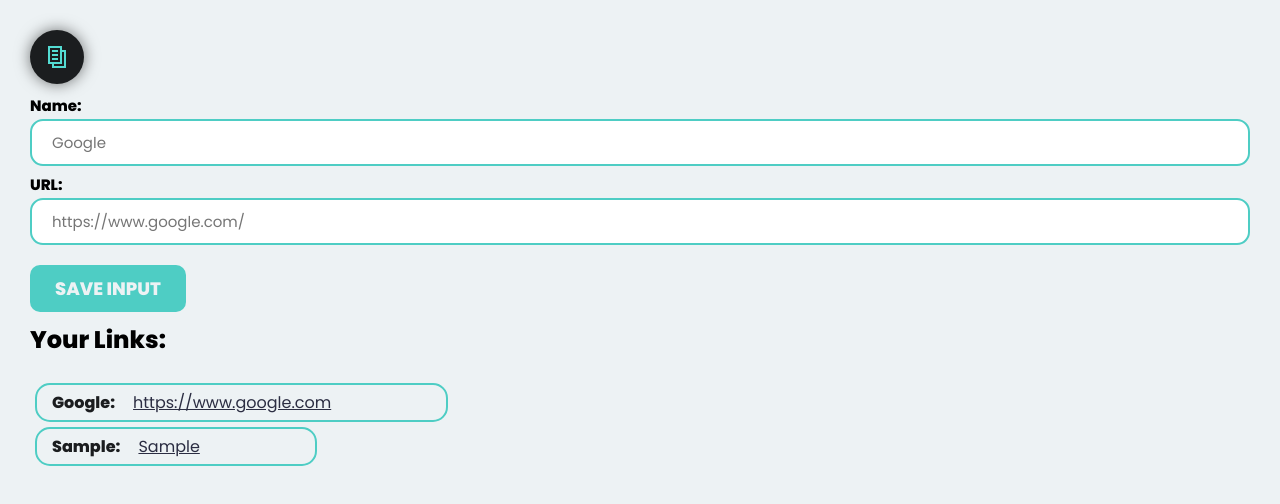
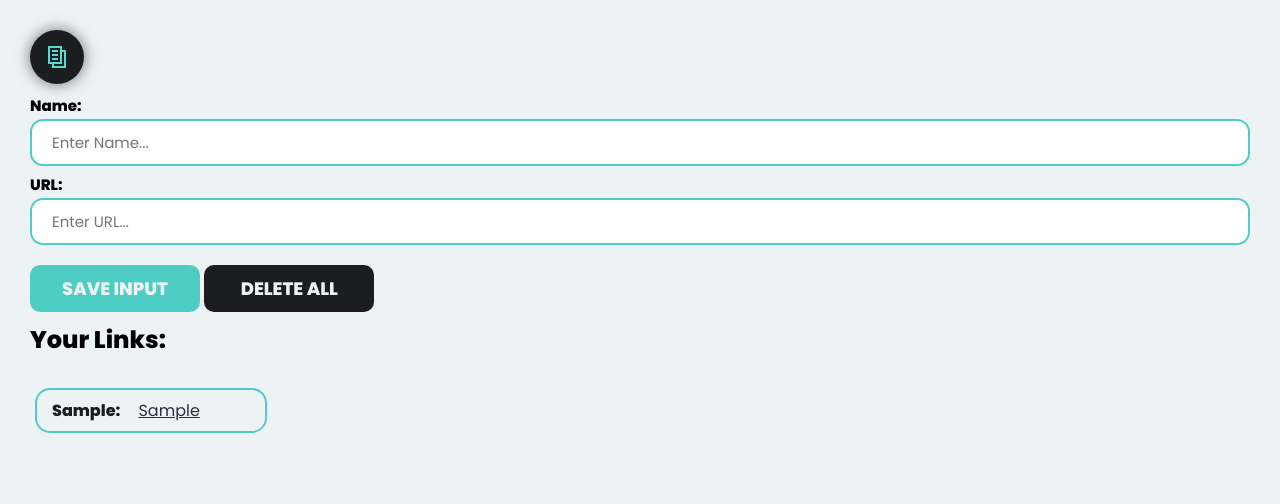
Before and after one commit to FilipBalaban/link-saver-extension, a plain HTML site: page index.html in a window 1280 px wide. Both pictures are taken after typing "Sample", "Sample" into the empty fields and a click on the button "SAVE INPUT". Drawn offline with Linux system fonts and the light colour scheme.

Commit message:
refactoring code & adding local storage

```diff
--- a/index.html
+++ b/index.html
@@ -4,7 +4,7 @@
     <meta charset="UTF-8">
     <meta http-equiv="X-UA-Compatible" content="IE=edge">
     <meta name="viewport" content="width=device-width, initial-scale=1.0">
-    <title>Document</title>
+    <title>Link Saver</title>
 
     <!-- Css -->
     <link rel="stylesheet" href="styles.css">
@@ -40,24 +40,27 @@
     <!-- Name Input -->
     <div class="input-box">
         <h4>Name:</h4>
-        <input type="text" id="name-input-el" placeholder="Google">
+        <input type="text" id="name-input" placeholder="Enter Name...">
     </div>
 
     <!-- Url Input -->
     <div class="input-box">
         <h4>URL:</h4>
-        <input type="text" id="url-input-el"  placeholder="https://www.google.com/">
+        <input type="text" id="url-input"  placeholder="Enter URL...">
     </div>
 
     <!-- Save Input Btn -->
     <button id="save-input-btn">SAVE INPUT</button>
+
+    <!-- Delete All Btn -->
+    <button id="delete-btn">DELETE ALL</button>
 
     <h2>Your Links:</h2>
 
     <!-- Links Tab - Ul -->
     <ul class="links-tab" id="ul-el">
         <li>Google:
-            <a href="https://www.microsoft.com">https://www.google.com</a>
+            <a href="https://www.google.com/" target="_blank">https://www.google.com</a>
         </li>
     </ul>
 
--- a/index.js
+++ b/index.js
@@ -1,50 +1,64 @@
-const nameEl = document.querySelector("#name-input-el")
-const urlEl = document.querySelector("#url-input-el")
+const nameInput = document.getElementById("name-input")
+const urlInput = document.getElementById("url-input")
+const saveInputBtn = document.getElementById("save-input-btn")
+const deleteBtn = document.getElementById("delete-btn")
+// const deleteTabBtn = document.getElementById("delete-tab-btn")
+const ulEl = document.getElementById("ul-el") // Unordered List
 
-const saveInputBtn = document.querySelector("#save-input-btn")
-const ulEl = document.querySelector("#ul-el")
+let myNames = []
+let myLinks = []
 
-let nameInput = []
-let urlInput = []
+let namesFromLocalStorage = JSON.parse( localStorage.getItem("Names") )
+let linksFromLocalStorage = JSON.parse( localStorage.getItem("Links") )
 
-let fullInput = {nameInput, urlInput}
 
-// Save input BTN
-saveInputBtn.addEventListener("click", function () {
-    if (nameEl.value === "" && urlEl.value === "") {
-        saveInputBtn.innerHTML = ` Enter Valid Input`
-    } else {
 
-        saveInputBtn.innerHTML = ` SAVE INPUT `
-        // Name Input
-    nameInput.push(nameEl.value)
-    nameEl.value = ""
-
-    // URL Input
-    urlInput.push(urlEl.value)
-    urlEl.value = ""
-
+if (namesFromLocalStorage && linksFromLocalStorage) {
+    myNames = namesFromLocalStorage
+    myLinks = linksFromLocalStorage
     render()
 }
 
 
-})
+// Save Input btn clicked
+saveInputBtn.onclick = function () {
+
+
+    if (nameInput.value  === ""  || urlInput.value === "") {
+        saveInputBtn.innerHTML = "Enter valid input in both fields"
+
+    } else {
+        saveInputBtn.innerHTML = "SAVE INPUT"
+
+        myNames.push(nameInput.value)
+        nameInput.value = ""
+        localStorage.setItem("Names", JSON.stringify(myNames) )
+
+
+        myLinks.push(urlInput.value)
+        urlInput.value = ""
+        localStorage.setItem("Links", JSON.stringify(myLinks) )
+
+        render()
+    }
+}
 
 // Render
 function render() {
     let listItems = ""
-
-        for (let i = 0; i < nameInput.length; i++) {
-
-            listItems += `
-                <li>${nameInput}:
-                <a href='${urlInput}'>${urlInput}</a>
+    for (let i = 0; i < myLinks.length; i++) {
+        listItems += ` <li>${myNames[i]}:
+        <a href="${myLinks[i]}" target="_blank">
+        ${myLinks[i]}</a>
         </li>
         `
-            nameInput = []
-            urlInput = []
-            ulEl.innerHTML += listItems
+    }
+    ulEl.innerHTML = listItems
 }
 
 
+// Delete Button
+deleteBtn.onclick = function () {
+    localStorage.clear()
+    location.reload()
 }
--- a/styles.css
+++ b/styles.css
@@ -57,9 +57,24 @@ button {
     border-radius: 10px;
 
     margin: 15px 0 5px;
+    width: 170px;
 }
 
+#delete-btn {
+    background: #1B1D1F;
+}
+
+/* #delete-tab-btn {
+    background: none;
+    width: fit-content;
+    height: 40px;
+    padding-bottom: 6px;
+    margin: 0 5px 0 40px;
+    border-radius: 80px;
+} */
+
 button:hover {
+    width: 180px;
     font-size: 20px;
     background: rgb(82, 214, 205);
     cursor: pointer;
@@ -81,8 +96,8 @@ ul {
 li {
     border: 2px solid #4ECDC4;
     border-radius: 15px;
-    padding: 5px 100px 5px 15px;
-    margin: 5px 0;
+    padding: 8px 50px 8px 15px;
+    margin: 10px 0;
     width: fit-content;
 }
 
```
Lines whose indentation alone changed are shown as unchanged.
